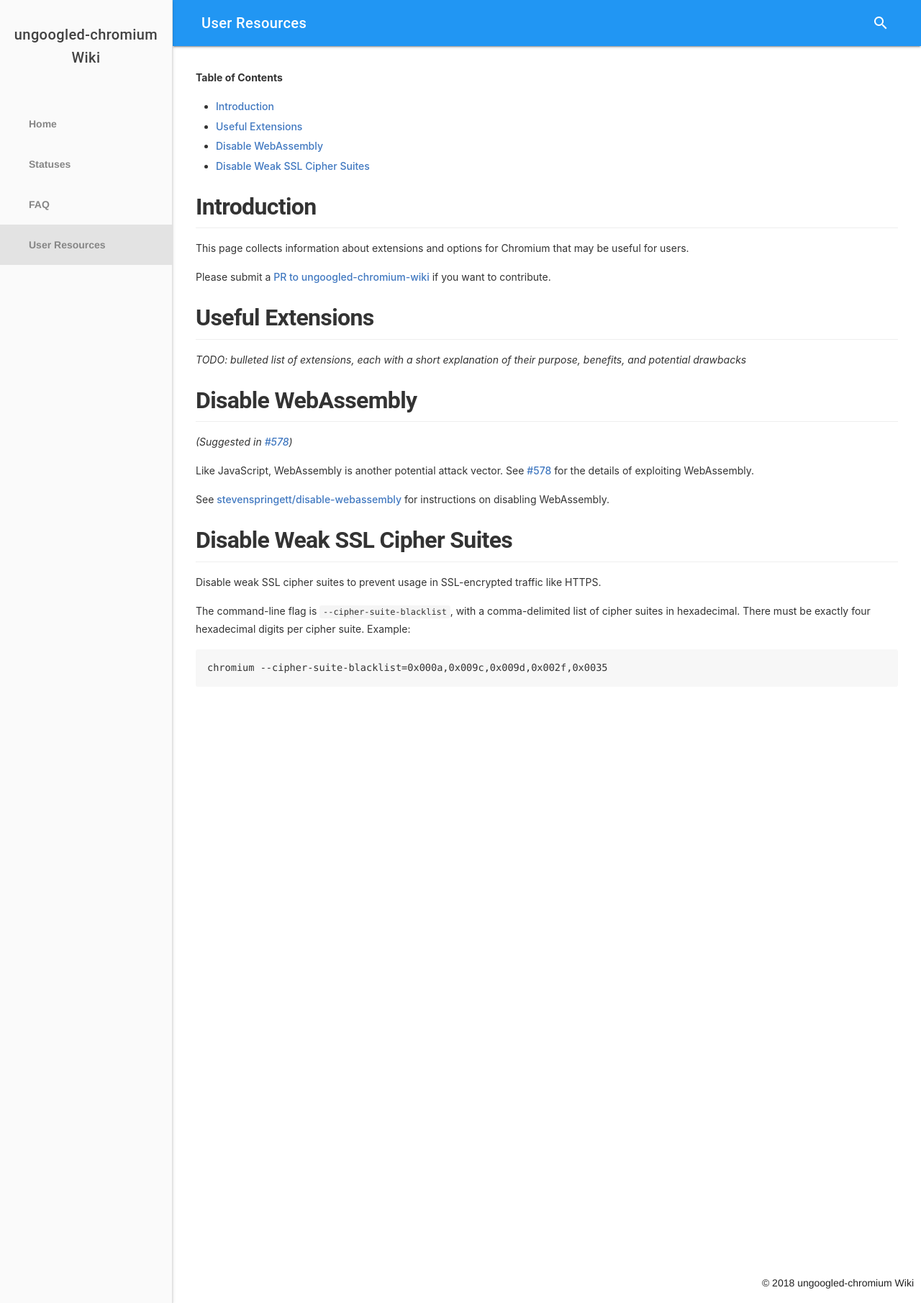
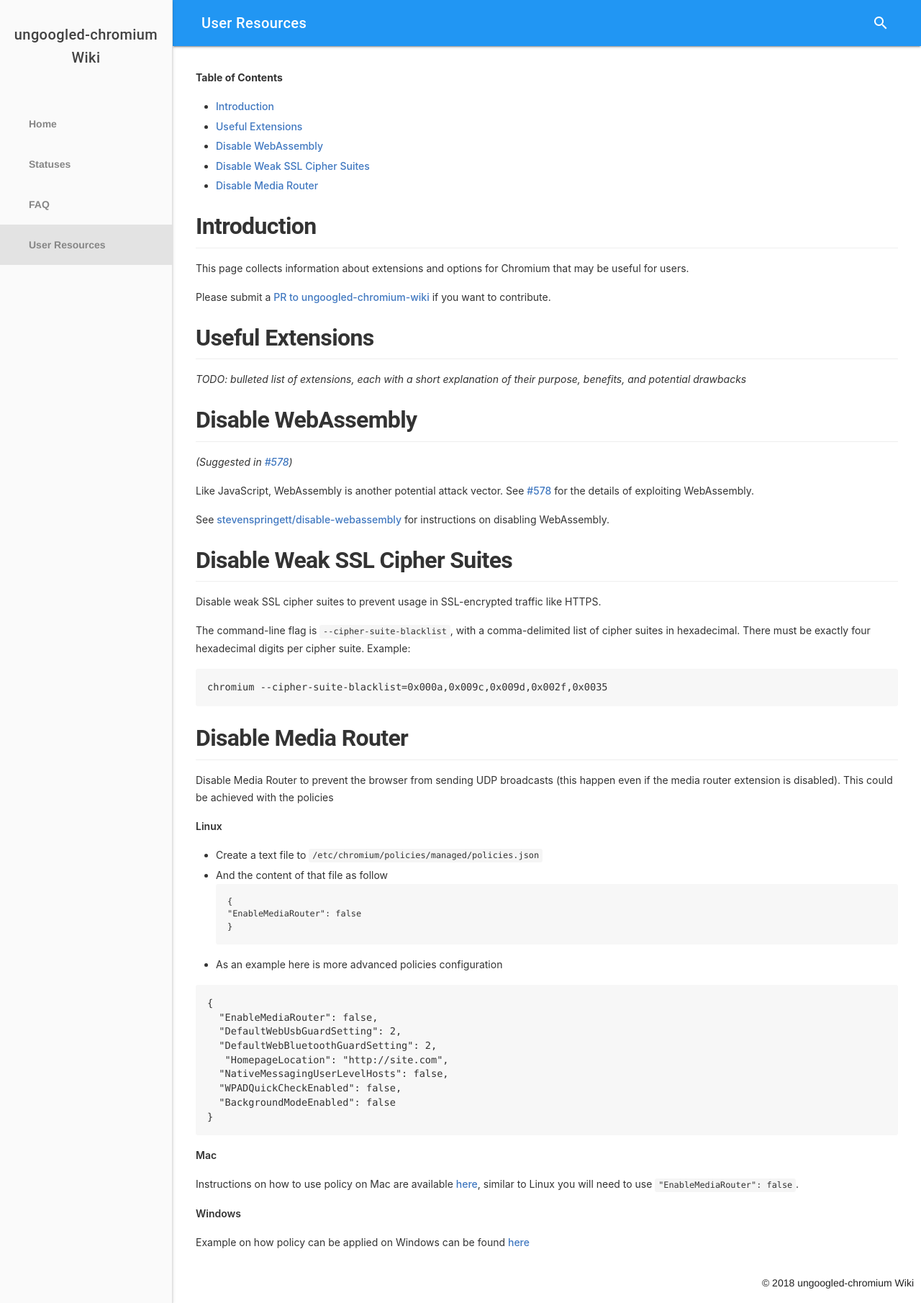
Before and after one commit to ungoogled-software/ungoogled-chromium-wiki, a Jekyll site: the page built from user_resources.md, in a window 1280 px wide. Shown: the whole page at 72% size. Built offline with Jekyll 4.4.1, drawn with Linux system fonts in a browser that asks for light colours.

Commit message:
Add policies instructions for media router

````diff
--- a/user_resources.md
+++ b/user_resources.md
@@ -33,3 +33,39 @@ The command-line flag is `--cipher-suite-blacklist`, with a comma-delimited list
 ```
 chromium --cipher-suite-blacklist=0x000a,0x009c,0x009d,0x002f,0x0035
 ```
+
+
+# Disable Media Router
+
+Disable Media Router to prevent the browser from sending UDP broadcasts (this happen even if the media router extension is disabled). This could be achieved with the policies
+
+**Linux**
+
+- Create a text file to `/etc/chromium/policies/managed/policies.json`
+- And the content of that file as follow
+```
+{
+  "EnableMediaRouter": false
+}
+```
+- As an example here is more advanced policies configuration
+
+```
+{
+  "EnableMediaRouter": false,
+  "DefaultWebUsbGuardSetting": 2,
+  "DefaultWebBluetoothGuardSetting": 2,
+   "HomepageLocation": "http://site.com",
+  "NativeMessagingUserLevelHosts": false,
+  "WPADQuickCheckEnabled": false,
+  "BackgroundModeEnabled": false
+}
+```
+
+**Mac**
+
+Instructions on how to use policy on Mac are available [here](https://www.chromium.org/administrators/configuring-other-preferences), similar to Linux you will need to use `"EnableMediaRouter": false`.
+
+**Windows**
+
+Example on how policy can be applied on Windows can be found [here](https://www.chromium.org/administrators/configuring-policy-for-extensions)
````
